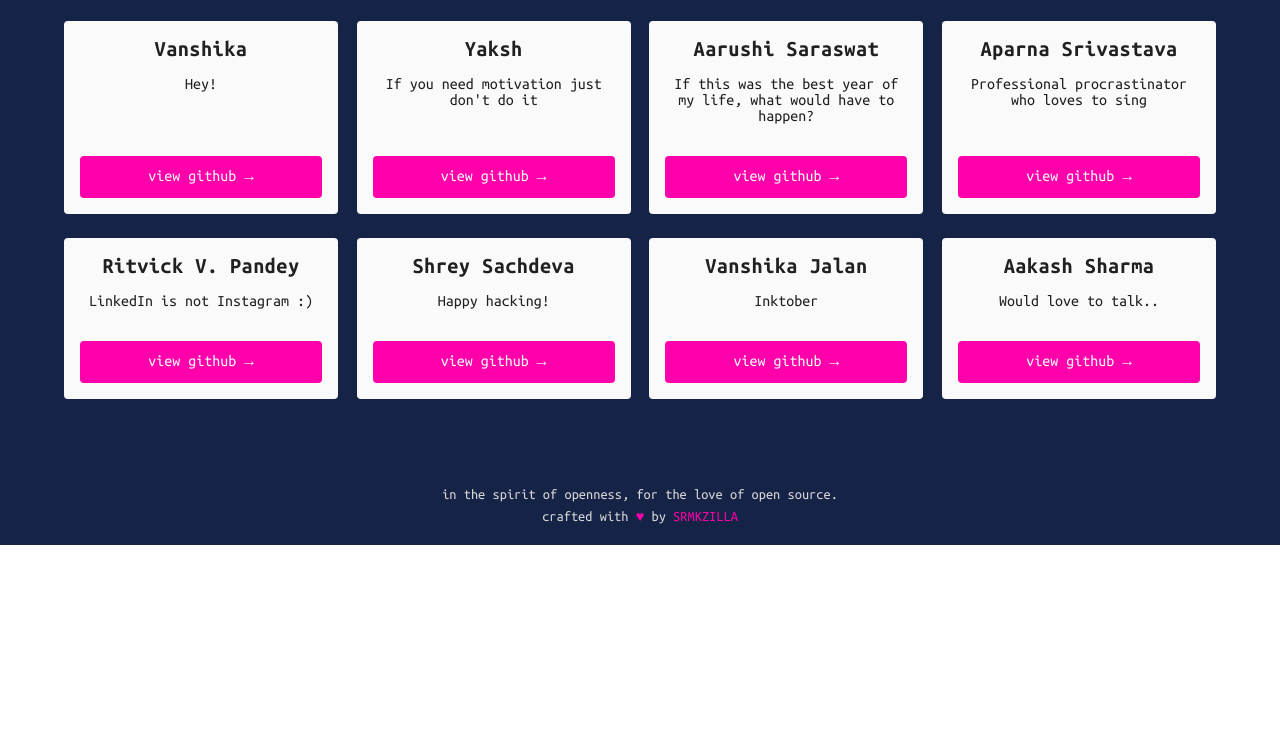
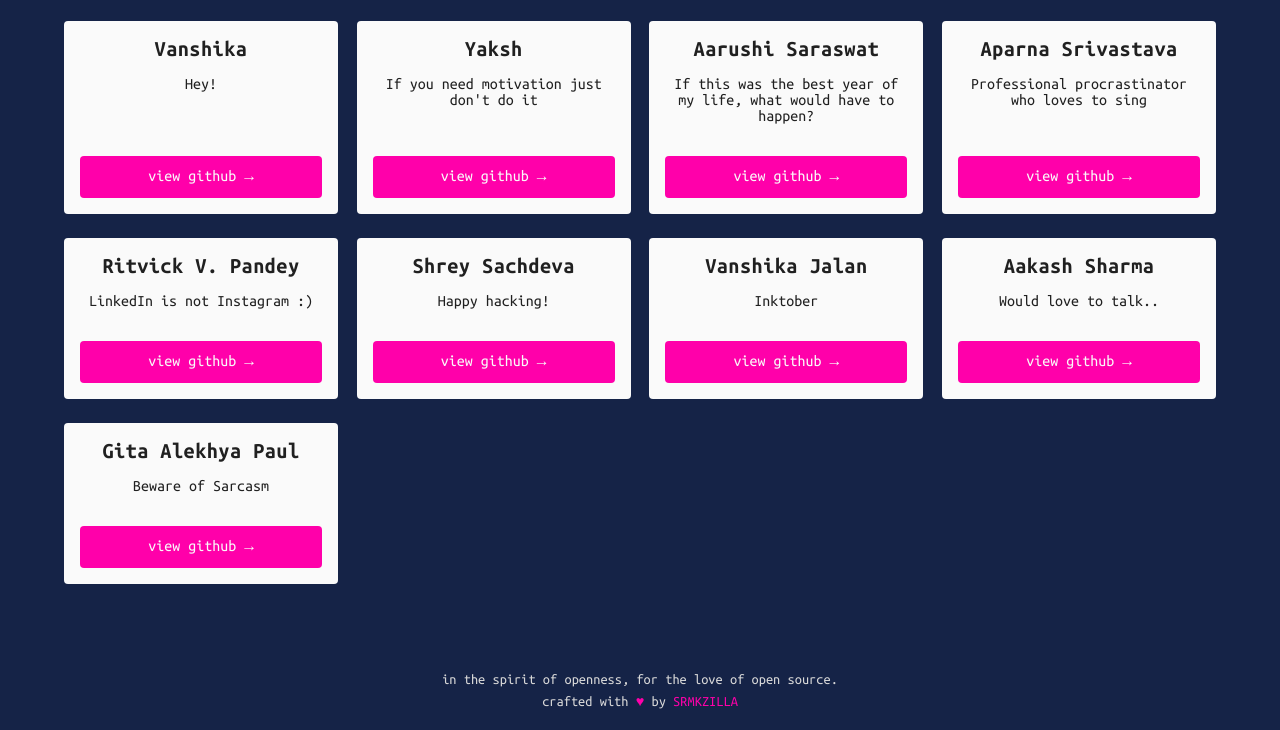
Before and after one commit to srm-kzilla/Hacktoberfest, a plain HTML site: page index.html in a window 1280 px wide. Shown: the part 1429-2159 px from the top of the page. Before the commit the page ends 1974 px from the top, so only its background shows below. Drawn offline with Linux system fonts and the light colour scheme.

Commit message:
Added Gita Alekhya Paul as a contributor

```diff
--- a/index.html
+++ b/index.html
@@ -191,6 +191,14 @@
         <!-- Replace '#' value of href attribute with the link to your GitHub profile... -->
         <a class="kz-btn" href="https://github.com/n9267aakashsharma">View GitHub</a>
       </div>
+      <div class="kz-contributor">
+        <div>
+          <h5>Gita Alekhya Paul</h5>
+          <blockquote>Beware of Sarcasm</blockquote>
+        </div>
+        <!-- Replace '#' value of href attribute with the link to your GitHub profile... -->
+        <a class="kz-btn" href="https://github.com/gitaalekhyapaul">View GitHub</a>
+      </div>
 
       <!-- ••• PASTE ABOVE THIS LINE ••• -->
     </div>
```
Also changed, not shown: 1 other file.
